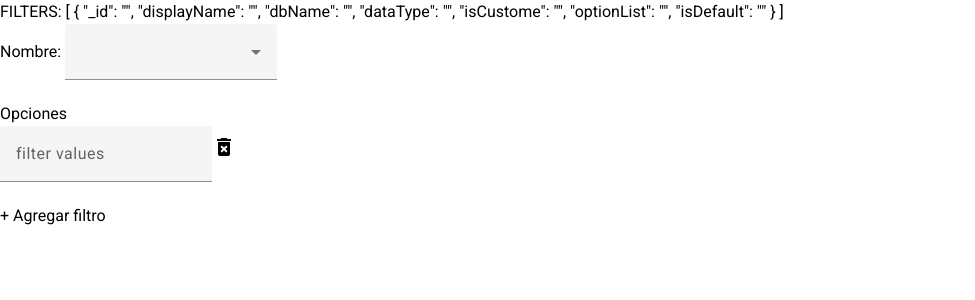
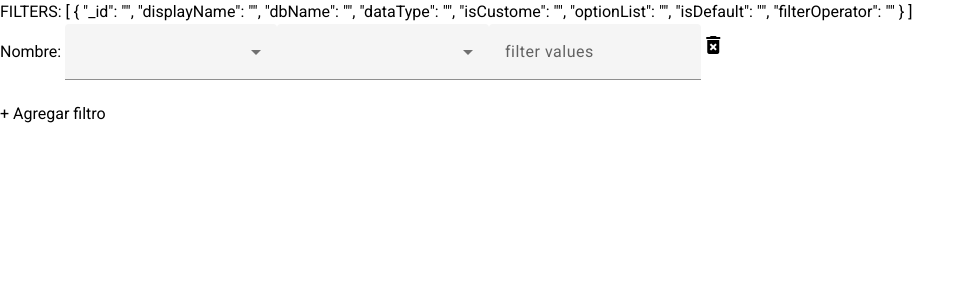
Before and after one commit to Triple-i-Soluciones/smart-filter, an Angular app: page / in a window 1280 px wide. Both pictures are taken after a click on the button "+ Agregar filtro". Shown: the top 300 px of the page, without its empty margins (0-975 px from the left). Built offline with nearby package versions, Linux system fonts and the light colour scheme.

Commit message:
Intento para establecer la opción para el query.

```diff
--- a/src/app/smart-filter/smart-filter.component.html
+++ b/src/app/smart-filter/smart-filter.component.html
@@ -45,9 +45,13 @@
                         </mat-select>
                       </mat-form-field>
 
-                      <div class="border border-gray-200 p-2">
-                        Opciones
-                      </div>
+                      <mat-form-field>
+                        <mat-select [formControl]="queryOptionsMenu" (selectionChange)="QueryOptionsChange($event.value, i)">
+                          <mat-option *ngFor="let option of getQueryOptions(filters.at(i).get('dataType')?.value)" [value]="option">
+                            {{option}}
+                          </mat-option>
+                        </mat-select>
+                      </mat-form-field>
 
                     <mat-form-field appearance="fill">
                         <input matInput formControlName="displayName" placeholder="filter values">
--- a/src/app/smart-filter/smart-filter.component.ts
+++ b/src/app/smart-filter/smart-filter.component.ts
@@ -24,6 +24,7 @@ export class SmartFilterComponent {
   });
 
   filterOptionsMenu: FormControl = this._formBuilder.control('');
+  queryOptionsMenu: FormControl = this._formBuilder.control('');
 
   constructor(
     private _formBuilder: FormBuilder,
@@ -65,6 +66,7 @@ export class SmartFilterComponent {
       isCustome: [''],
       optionList: [''],
       isDefault: [''],
+      filterOperator: [''],
     });
     this.filters.push(filter);
   }
@@ -73,9 +75,35 @@ export class SmartFilterComponent {
 
     let filters: FormArray;
     filters = this.filters as FormArray
-    filters.at(filterIndex).setValue(field)
+    filters.at(filterIndex).setValue(field);
+  }
+
+  getQueryOptions(fieldType: string) {
+console.log("getQueryOptions", fieldType)
+    const index = this.config.queryOptions.findIndex(option => option.type === fieldType);
+
+    if (index === -1) {
+      return []
+    }
+
+    return this.config.queryOptions[index].options;
+  }
+
+  QueryOptionsChange(field: Field, filterIndex: number) {
+    console.log(field)
+
+    this.seFilterOperatorValue(field, filterIndex)
 
   }
+
+  seFilterOperatorValue(field: Field, filterIndex: number) {
+
+    let filters: FormArray;
+    filters = this.filters as FormArray
+    filters.at(filterIndex).get('filterOperator');
+  }
+
+
 
   deleteFilter(filterIndex: number) {
     this.filters.removeAt(filterIndex);
@@ -86,8 +114,6 @@ export class SmartFilterComponent {
 
     this.seFilterValue(field, filterIndex)
 
-
-
   }
 
   setOption() {
```
